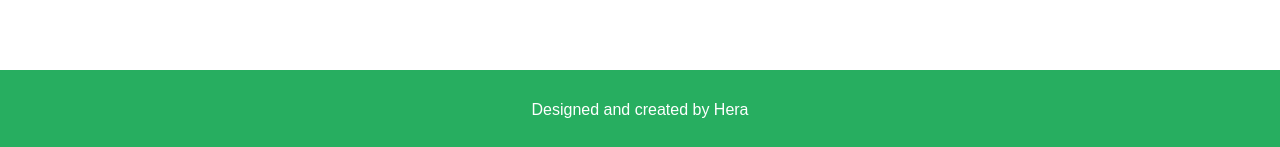
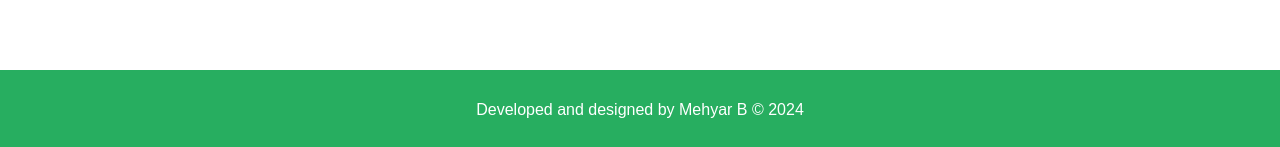
Before and after one commit to JustDigital-Media/Prayer-Times, a plain HTML site: page index.html in a window 1280 px wide. Shown: the part 650-797 px from the top of the page. Drawn offline with Linux system fonts and the light colour scheme.

Commit message:
Update index.html

```diff
--- a/index.html
+++ b/index.html
@@ -31,7 +31,8 @@
     <div id="prayerTimes" class="centered"></div>
 </div>
 
-<footer>Designed and created by Hera</footer>
+<footer>Developed and designed by Mehyar B © 2024</footer>
+
 <script src="script.js"></script>
 </body>
 </html>
```
